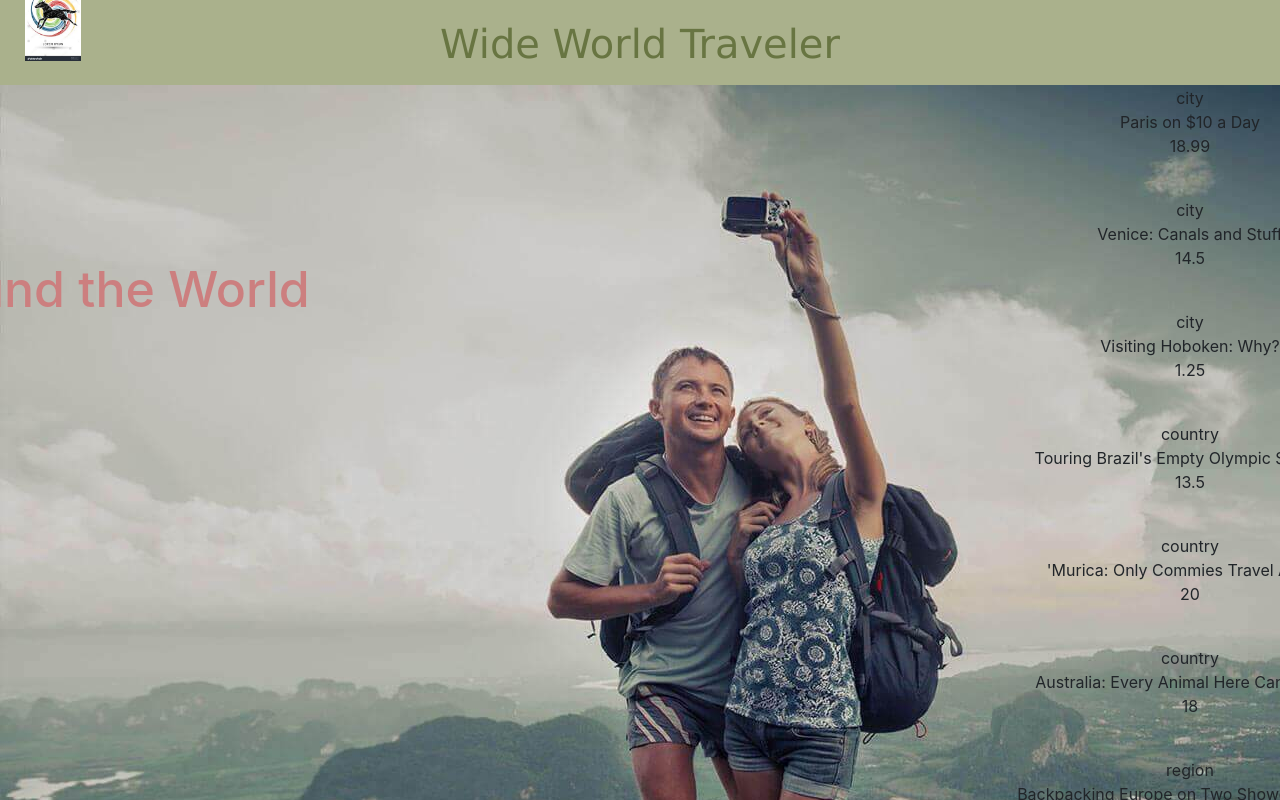
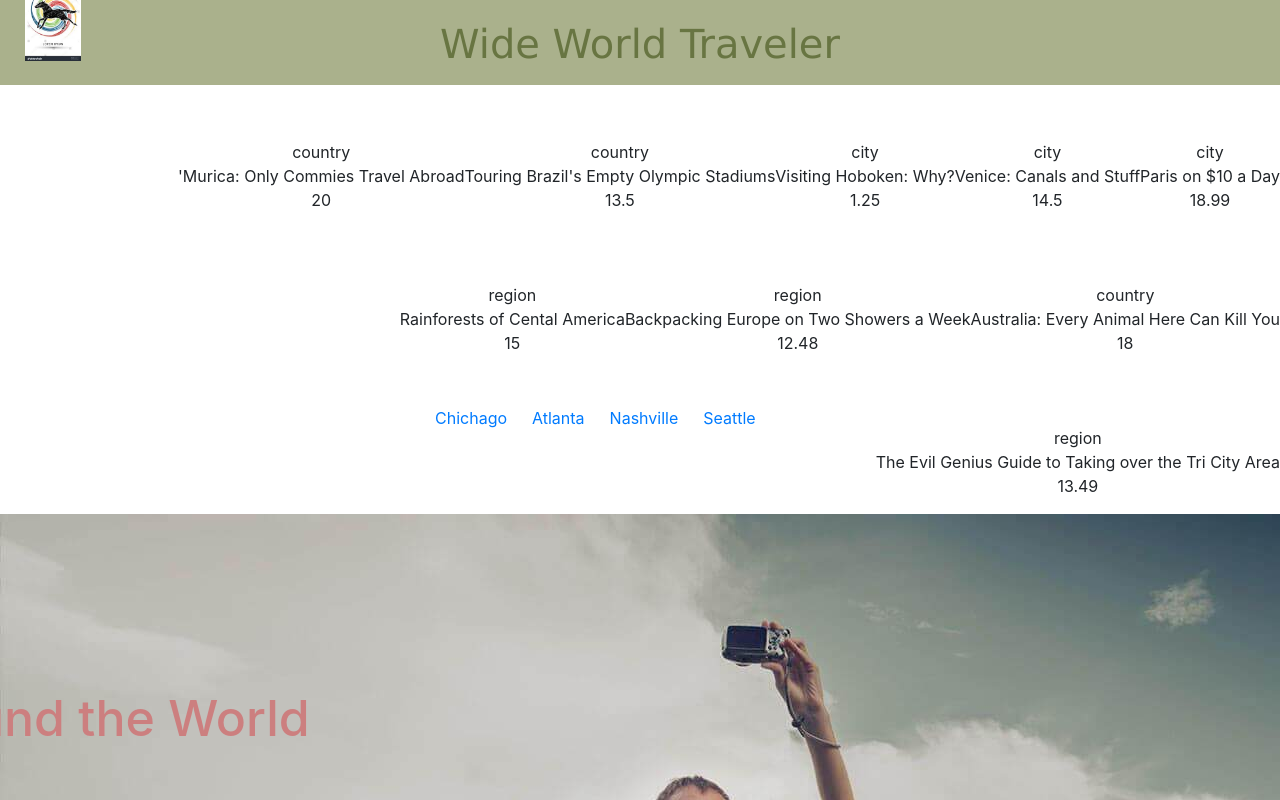
Before and after one commit to MillionInfinity/react-wide-world-travel, a React (Create React App) app: page / in a window 1280 px wide. Shown: the top 800 px of the page. Built offline with nearby package versions, Linux system fonts and the light colour scheme.

Commit message:
editing cards

```diff
--- a/src/App.js
+++ b/src/App.js
@@ -12,8 +12,9 @@ class App extends Component {
     return (
       <div className="App">
          <Header/>
+       <Guides />
          <Body/>
-         <Guides/>
+
          <Footer/>
          </div>
     );
--- a/src/Guide.css
+++ b/src/Guide.css
@@ -1,12 +1,8 @@
 .guideCard{
-    display: inline;
-
+    /* display: inline; */
     margin-left: 50px;
-    position: relative;
-    top:-1115px;
-    left:550px;
-
     text-decoration: none;
+    z-index: 50;
 }
 li{
    display: block;
@@ -15,3 +11,11 @@ li{
 p{
  z-index: 600;
 }
+
+ .card{
+    height:200px;
+}
+
+.guide-type{
+ padding-top: 55px;
+}
--- a/src/Guides.js
+++ b/src/Guides.js
@@ -8,12 +8,16 @@ import json from './Guide.json';
                     <React.Fragment>
                         {json.guides.map(bGuides => {
                                 return <div className="guideCard">
-                                    <p class="cards">
+                                    <div class="float-right">
+                                     {/* <div class="card">  */}
+                                     <p class="giude-cards">
                                     <li className="guide-type">{bGuides.type}</li>
                                     <li className="guide-title">{bGuides.title}</li>
                                     <li className="guide-price">{bGuides.price}</li>
-                                    </p>
-                                </div>
+                                     </p>
+                                    </div>
+                                    </div>
+                                    {/* </div> */}
                             })}
                     </React.Fragment>
                 )
```
